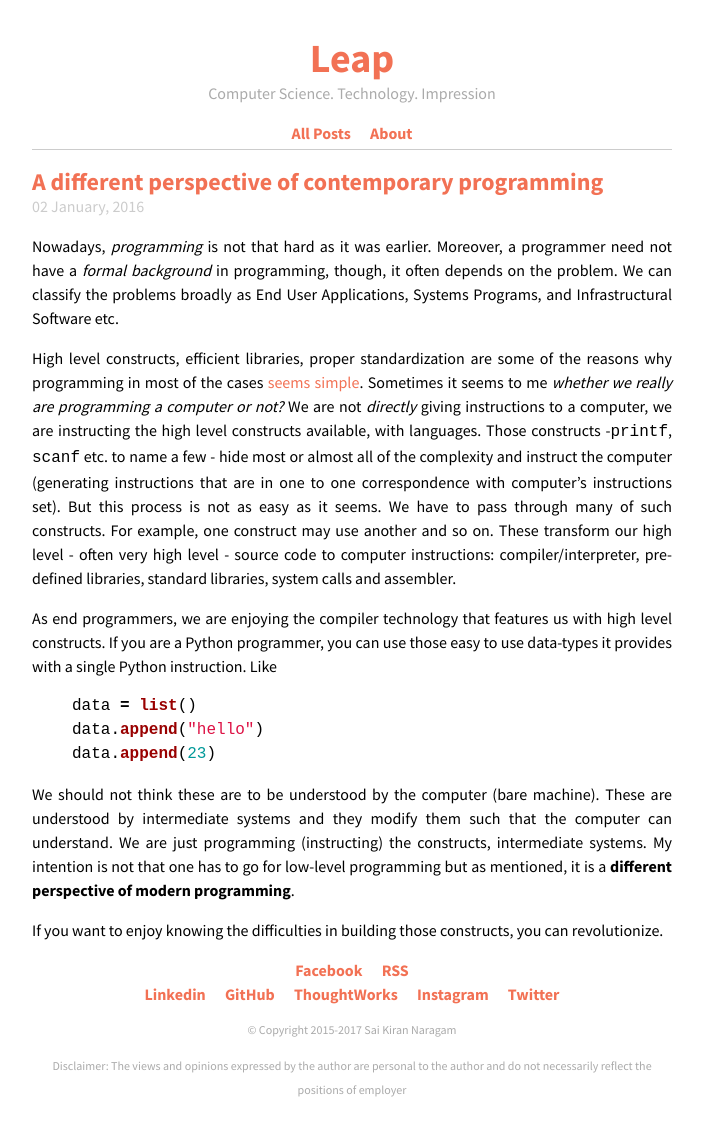
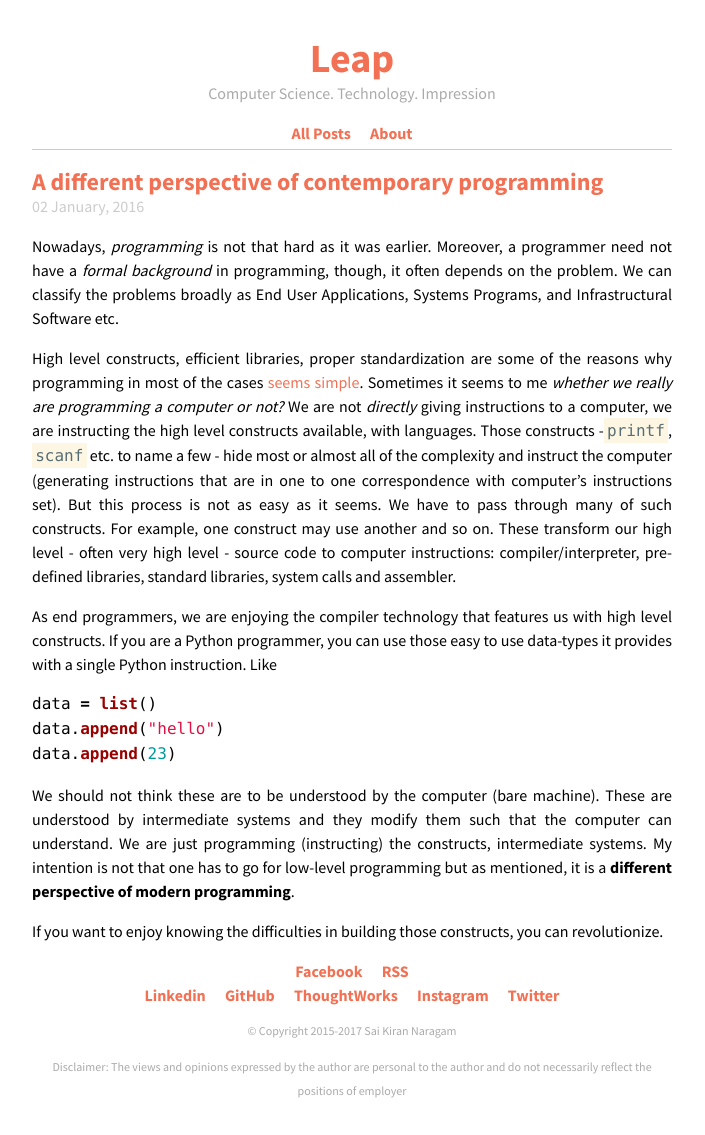
Before and after one commit to nsaikiran/impression, a Jekyll site: the page built from _posts/2016-01-02-perspective.md, in a window 1280 px wide. Shown: the whole page, without its empty margins (288-993 px from the left). Built offline with Jekyll 4.4.1, drawn with Linux system fonts in a browser that asks for light colours; comment, search, counter and statistics services are not loaded.

Commit message:
Update styles for code and blockquote

````diff
--- a/_posts/2016-01-02-perspective.md
+++ b/_posts/2016-01-02-perspective.md
@@ -34,11 +34,12 @@
 Python instruction.
 Like
 
-{% highlight python %}
+``` python
 data = list()
 data.append("hello")
 data.append(23)
-{% endhighlight %}
+```
+
 
 We should not think these are to be understood by the computer (bare
 machine). These are understood by intermediate systems and they modify
--- a/css/main.css
+++ b/css/main.css
@@ -127,6 +127,22 @@
     font-size: 1rem;
 }
 
+blockquote {
+    text-decoration-color: black;
+    border-left: .1em solid #ccc;
+    margin-left: 0;
+    padding: 0 .5em;
+}
+code {
+    font-family: Consolas, "Courier New", monospace;
+}
+
+p > code, li > code {
+    padding: .2em;
+    background-color: #fdf6e3;
+    color: #586e75;
+}
+
 /*****************************************************************************/
 /*
 /* Footer
````
